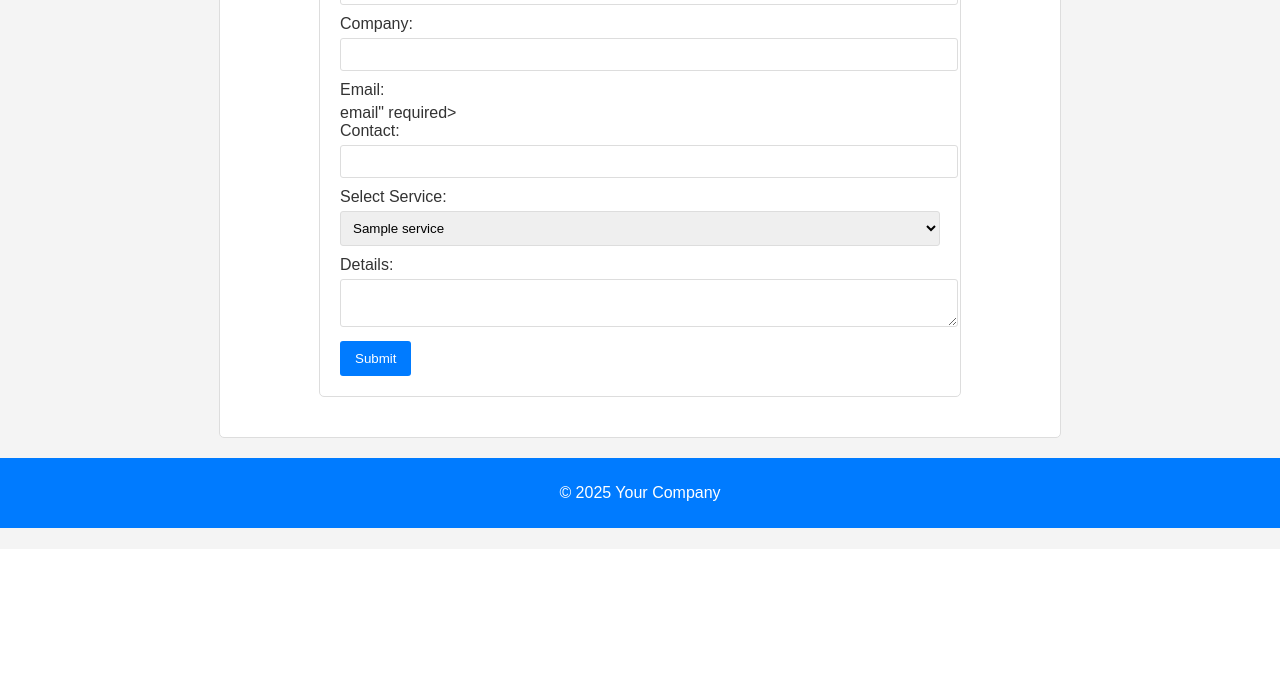
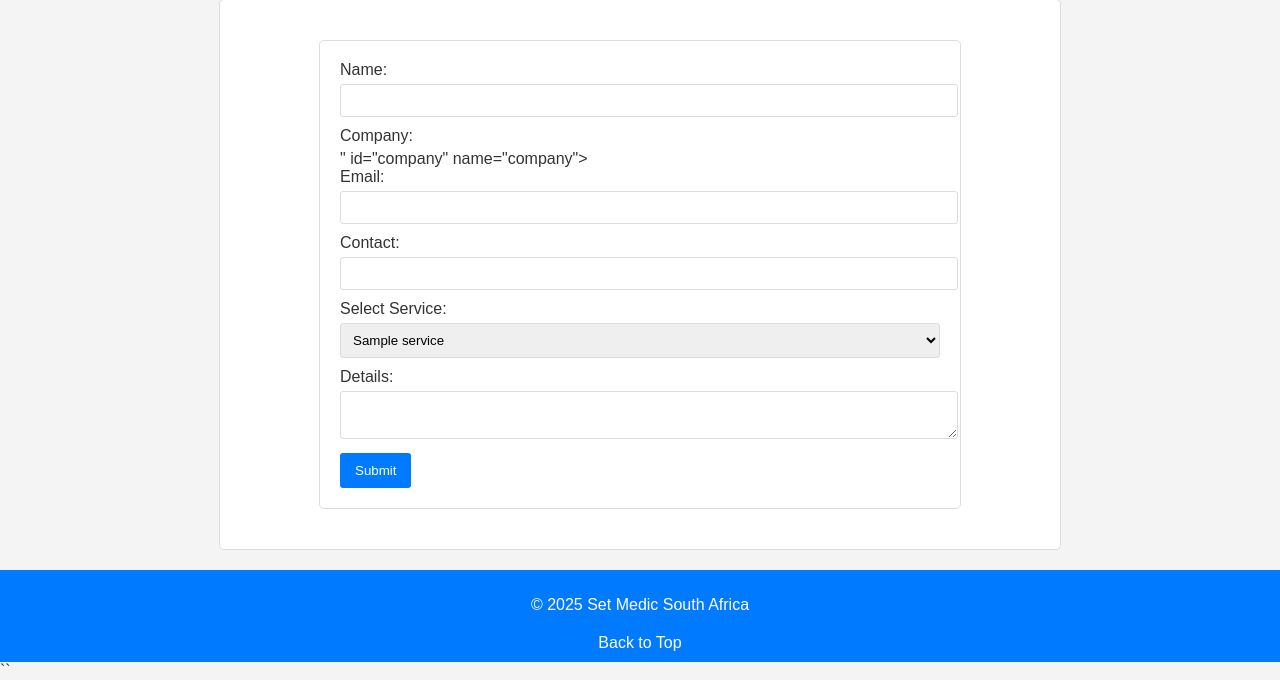
Before and after one commit to Quin-iPhone/FinalSetMedicApp, a Flask app: template templates/quote.html in a window 1280 px wide. Shown: the part 251-931 px from the top of the page. Before the commit the page ends 779 px from the top, so only its background shows below. Run offline with Flask 2, Linux system fonts and the light colour scheme; the template is opened without the code that fills it: most values are stand-ins (such as "Sample title", 1, 10 or a date in 2020).

Commit message:
Update quote.html

```diff
--- a/templates/quote.html
+++ b/templates/quote.html
@@ -3,11 +3,12 @@
 <head>
     <meta charset="UTF-8">
     <meta name="viewport" content="width=device-width, initial-scale=1.0">
-    <title>Get a Quote</title>
+    <title>Get a Quote - Set Medic App</title>
     <link rel="stylesheet" href="{{ url_for('static', filename='css/styles.css') }}">
 </head>
 <body>
     <header>
+        <img src="{{ url_for('static', filename='images/logo.png') }}" alt="Set Medic South Africa" class="logo">
         <h1>Request a Quote</h1>
         <nav>
             <a href="{{ url_for('index') }}">Home</a>
@@ -18,9 +19,9 @@
             <label for="name">Name:</label>
             <input type="text" id="name" name="name" required><br>
             <label for="company">Company:</label>
-            <input type="text" id="company" name="company"><br>
+           " id="company" name="company"><br>
             <label for="email">Email:</label>
-           email" required><br>
+            <input type="email" id="email" name="email" required><br>
             <label for="contact">Contact:</label>
             <input type="text" id="contact" name="contact" required><br>
             <label for="service">Select Service:</label>
@@ -35,8 +36,10 @@
         </form>
     </div>
     <footer>
-        <p>&copy; 2025 Your Company</p>
+        <p>&copy; 2025 Set Medic South Africa</p>
+        <a href="#top" id="back-to-top">Back to Top</a>
     </footer>
     <script src="{{ url_for('static', filename='js/scripts.js') }}"></script>
 </body>
 </html>
+``
```
